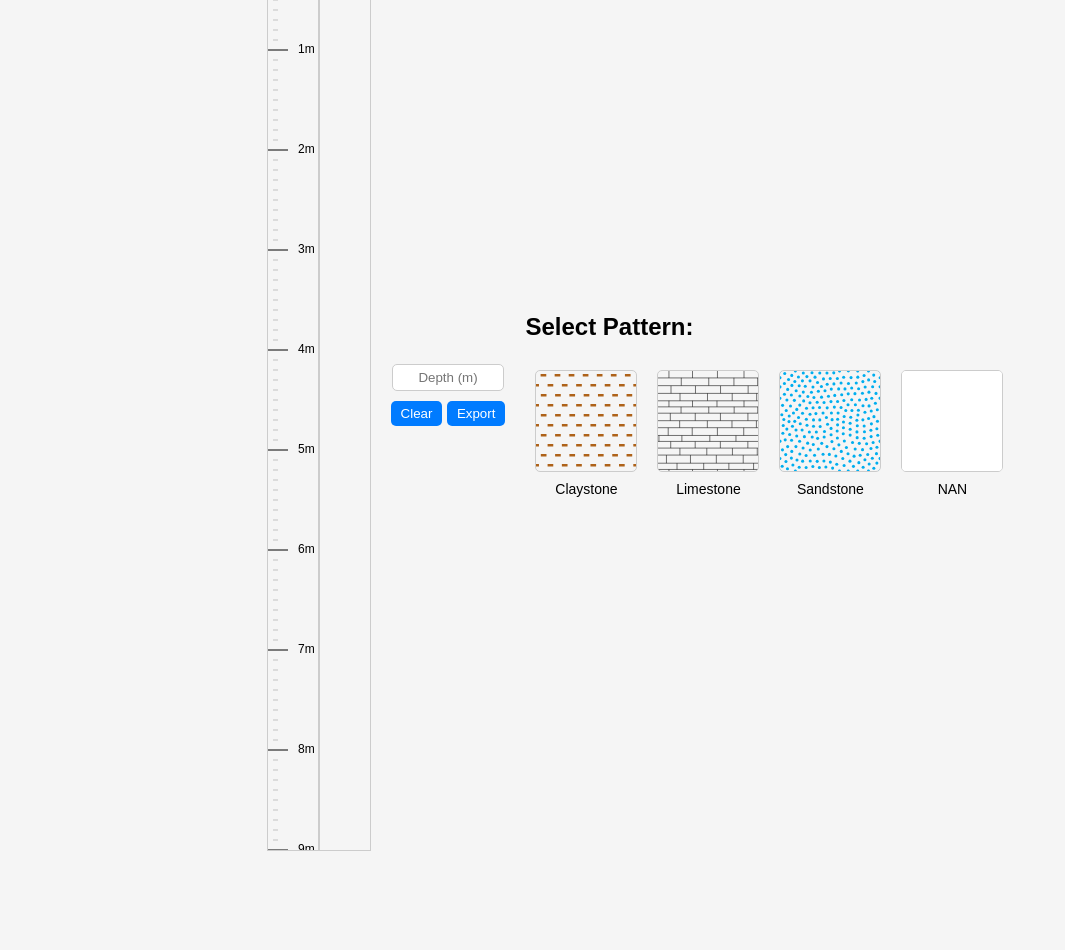
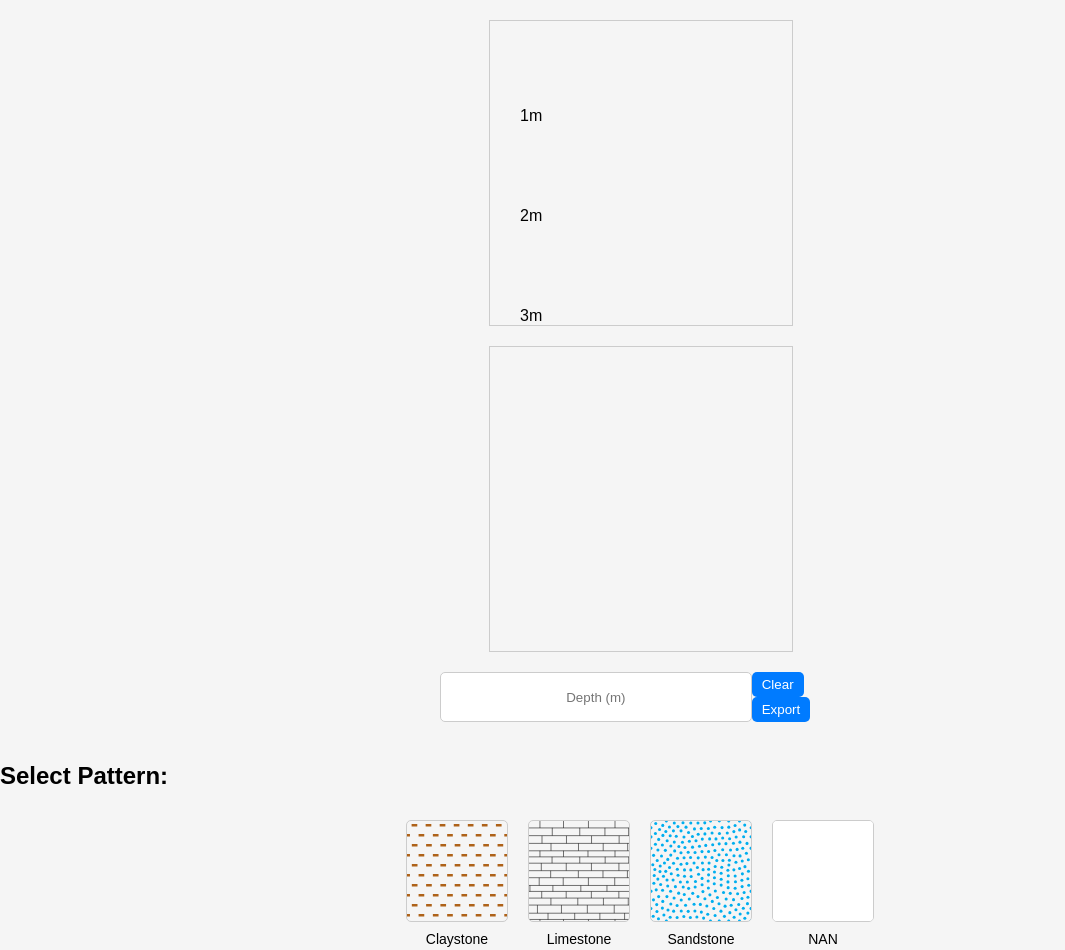
Before and after one commit to mikace23/Lithology, a plain HTML site: page index.html in a window 1280 px wide. Shown: the whole page, without its empty margins (0-1065 px from the left). Before the commit the page ends 851 px from the top, so only its background shows below. Drawn offline with Linux system fonts and the light colour scheme.

Commit message:
index.html

```diff
--- a/index.html
+++ b/index.html
@@ -9,75 +9,38 @@
       font-family: Arial, sans-serif;
       margin: 0;
       padding: 0;
-            display: flex;
-            justify-content: center;
-            align-items: center;
-            height: 100vh;
       background-color: #f5f5f5;
     }
-
     .app-container {
-            display: flex;
-            justify-content: center;
-            align-items: center;
-        }
-
-        #column-container {
-            display: flex;
-            margin-right: 20px;
-        }
-
-        #pattern-container,
-        #depth-container {
-            width: 50px;
-            height: 900px;
-            border: 1px solid #ccc;
-            position: relative;
-        }
-
-        #column,
-        #depth-column {
-            width: 100%;
-            height: 100%;
-            position: absolute;
-        }
-
-        .depth-tick {
-            stroke: #000;
-            stroke-width: 1;
-        }
-
-        .minor-depth-tick {
-            stroke: #888;
-            stroke-width: 0.5;
-        }
-
-        .depth-label {
-            font-size: 12px;
-            text-anchor: start;
-            dominant-baseline: middle;
-        }
-
-        .controls-container {
       display: flex;
       flex-direction: column;
       align-items: center;
+      padding: 20px;
     }
-
-        .depth-display-container {
-            margin-bottom: 10px;
+    #depth-container, #pattern-container {
+      width: 100%;
+      max-width: 400px;
+      margin-bottom: 20px;
+      border: 1px solid #ccc;
     }
-
+    #depth-column, #column {
+      width: 100%;
+      height: 300px;
+    }
+    .controls-container {
+      display: flex;
+      justify-content: space-between;
+      width: 100%;
+      max-width: 400px;
+    }
     #depth-display {
-            width: 100px;
+      width: calc(100% - 10px);
       padding: 5px;
       border: 1px solid #ccc;
       border-radius: 5px;
       text-align: center;
     }
-
     .buttons-container button {
-            margin-bottom: 10px;
       padding: 5px 10px;
       background-color: #007bff;
       color: #fff;
@@ -86,27 +49,19 @@
       cursor: pointer;
       transition: background-color 0.3s;
     }
-
     .buttons-container button:hover {
       background-color: #0056b3;
     }
-
-        #pattern-panel {
-            margin-left: 20px;
-        }
-
     #pattern-list {
       display: flex;
       flex-wrap: wrap;
       justify-content: center;
     }
-
     .pattern-item {
       margin: 10px;
       cursor: pointer;
       text-align: center;
     }
-
     .pattern-item img {
       width: 100px;
       height: auto;
@@ -114,7 +69,6 @@
       border-radius: 5px;
       margin-bottom: 5px;
     }
-
     .pattern-item span {
       display: block;
       font-size: 14px;
@@ -122,45 +76,23 @@
   </style>
 </head>
 <body>
-
 <div class="app-container">
   <div id="column-container">
     <div id="depth-container">
-            <svg id="depth-column" width="100%" height="100%">
-                <!-- Depth graduations will be added dynamically here -->
-            </svg>
+      <svg id="depth-column"></svg>
     </div>
     <div id="pattern-container">
-            <svg id="column" width="100%" height="100%">
-                <defs>
-                    <pattern id="claystonePattern" patternUnits="userSpaceOnUse" width="100" height="100">
-                        <image xlink:href="Claystone.svg" width="100" height="100" />
-                    </pattern>
-                    <pattern id="limestonePattern" patternUnits="userSpaceOnUse" width="100" height="100">
-                        <image xlink:href="Limestone.svg" width="100" height="100" />
-                    </pattern>
-                    <pattern id="sandstonePattern" patternUnits="userSpaceOnUse" width="100" height="100">
-                        <image xlink:href="Sandstone.svg" width="100" height="100" />
-                    </pattern>
-                    <pattern id="nanPattern" patternUnits="userSpaceOnUse" width="100" height="100">
-                        <rect width="100" height="100" fill="#fff" />
-                    </pattern>
-                </defs>
-                <rect width="100%" height="100%" fill="none"/>
-            </svg>
+      <svg id="column"></svg>
     </div>
   </div>
   <div class="controls-container">
-        <div class="depth-display-container">
     <input type="text" id="depth-display" placeholder="Depth (m)" readonly>
-        </div>
     <div class="buttons-container">
       <button id="clear-button">Clear</button>
       <button id="export-button">Export</button>
     </div>
   </div>
 </div>
-
 <div id="pattern-panel">
   <h2>Select Pattern:</h2>
   <div id="pattern-list">
@@ -182,7 +114,6 @@
     </div>
   </div>
 </div>
-
 <script>
   const patternItems = document.querySelectorAll('.pattern-item');
   const column = document.getElementById("column");
@@ -194,67 +125,50 @@
   let startY = 0;
   let selectedPattern = '';
   let filledRects = [];
-
-    // Event listener for pattern item click
   patternItems.forEach(item => {
     item.addEventListener('click', function() {
       selectedPattern = this.getAttribute('data-pattern');
     });
   });
-
   column.addEventListener("mousedown", function(event) {
     isMouseDown = true;
     startY = event.clientY - column.getBoundingClientRect().top;
     fillColumn(event);
     updateDepthDisplay(event);
   });
-
   document.addEventListener("mouseup", function() {
     isMouseDown = false;
   });
-
   column.addEventListener("mousemove", function(event) {
     if (isMouseDown) {
       fillColumn(event);
       updateDepthDisplay(event);
     }
   });
-
   exportButton.addEventListener("click", function() {
     exportDepthIntervals();
   });
-
   clearButton.addEventListener("click", function() {
     clearColumn();
   });
-
   function fillColumn(event) {
     const mouseY = event.clientY - column.getBoundingClientRect().top;
-
     const rect = document.createElementNS("http://www.w3.org/2000/svg", "rect");
     rect.setAttribute("x", "0");
     rect.setAttribute("y", Math.min(startY, mouseY));
     rect.setAttribute("width", "100%");
     rect.setAttribute("height", Math.abs(mouseY - startY));
     rect.setAttribute("fill", `url(#${selectedPattern.toLowerCase()}Pattern)`);
-
-        const newRects = [rect]; // Store new rects to be added
-
-        // Store the overlapped parts of existing rects to be replaced
+    const newRects = [rect];
     const overlappingRects = [];
-
-        // Find the overlapped parts of existing rects and store them for replacement
     filledRects.forEach(existingRect => {
       const existingRectY = parseFloat(existingRect.getAttribute("y"));
       const existingRectHeight = parseFloat(existingRect.getAttribute("height"));
       const existingRectBottom = existingRectY + existingRectHeight;
-
       if (startY < existingRectBottom && mouseY > existingRectY) {
         const overlapTop = Math.max(startY, existingRectY);
         const overlapBottom = Math.min(mouseY, existingRectBottom);
         const overlapHeight = overlapBottom - overlapTop;
-
-                // Create new rect for the overlapped part with new pattern
         const overlapRect = document.createElementNS("http://www.w3.org/2000/svg", "rect");
         overlapRect.setAttribute("x", "0");
         overlapRect.setAttribute("y", overlapTop);
@@ -262,53 +176,40 @@
         overlapRect.setAttribute("height", overlapHeight);
         overlapRect.setAttribute("fill", `url(#${selectedPattern.toLowerCase()}Pattern)`);
         newRects.push(overlapRect);
-
-                // Store the existing rect to be replaced
         overlappingRects.push(existingRect);
       }
     });
-
-        // Remove the overlapping parts of existing rects
     overlappingRects.forEach(rect => {
       column.removeChild(rect);
       filledRects.splice(filledRects.indexOf(rect), 1);
     });
-
-        // Append new rects
     newRects.forEach(newRect => {
       column.appendChild(newRect);
       filledRects.push(newRect);
     });
 
-        startY = mouseY; // Update startY for continuous filling
+    startY = mouseY;
   }
-
   function updateDepthDisplay(event) {
     const depth = event.clientY - column.getBoundingClientRect().top;
     depthDisplay.value = `${(depth / 100).toFixed(2)}m`;
   }
-
   function exportDepthIntervals() {
     const depthIntervals = [];
     let currentPattern = null;
     let currentStart = null;
     let currentEnd = null;
-
-        // Sort filled rectangles based on their y-coordinates
     filledRects.sort((a, b) => {
       const rectAY = parseFloat(a.getAttribute("y"));
       const rectBY = parseFloat(b.getAttribute("y"));
       return rectAY - rectBY;
     });
-
     filledRects.forEach(rect => {
       const rectY = parseFloat(rect.getAttribute("y"));
       const rectHeight = parseFloat(rect.getAttribute("height"));
       const pattern = rect.getAttribute("fill").split("#")[1].replace("Pattern", "");
-
       if (pattern === "NAN") {
         if (currentPattern !== null) {
-                    // Adjust start and end depths if they are out of range
           const startDepth = Math.max(currentStart / 100, 0).toFixed(2);
           const endDepth = Math.min(currentEnd / 100, 9).toFixed(2);
           depthIntervals.push(`From ${startDepth}m to ${endDepth}m ${currentPattern}`);
@@ -317,7 +218,6 @@
       } else {
         if (pattern !== currentPattern) {
           if (currentPattern !== null) {
-                        // Adjust start and end depths if they are out of range
             const startDepth = Math.max(currentStart / 100, 0).toFixed(2);
             const endDepth = Math.min(currentEnd / 100, 9).toFixed(2);
             depthIntervals.push(`From ${startDepth}m to ${endDepth}m ${currentPattern}`);
@@ -328,59 +228,45 @@
         currentEnd = rectY + rectHeight;
       }
     });
-
-        // Push the last interval if it exists
     if (currentPattern !== null) {
-            // Adjust start and end depths if they are out of range
       const startDepth = Math.max(currentStart / 100, 0).toFixed(2);
       const endDepth = Math.min(currentEnd / 100, 9).toFixed(2);
       depthIntervals.push(`From ${startDepth}m to ${endDepth}m ${currentPattern}`);
     }
-
-        // Check if there are no filled intervals and add a NAN interval covering the entire depth range
     if (depthIntervals.length === 0) {
       depthIntervals.push("From 0.00m to 9.00m NAN");
     }
-
     alert(depthIntervals.join("\n"));
   }
-
   function clearColumn() {
     filledRects.forEach(rect => {
       column.removeChild(rect);
     });
     filledRects = [];
   }
-
-    // Function to create depth graduations and labels
   function createDepthGraduations() {
     const depthContainer = document.getElementById("depth-container");
     const depthColumn = document.getElementById("depth-column");
-
-        for (let i = 0; i <= 90; i++) { // Changed to 90 to include minor ticks
-            const depth = i * 10; // Convert meter to pixels
+    for (let i = 0; i <= 90; i++) {
+      const depth = i * 10;
       const line = document.createElementNS("http://www.w3.org/2000/svg", "line");
-            line.setAttribute("x1", i % 10 === 0 ? "0" : "5"); // Use "5" for minor ticks
+      line.setAttribute("x1", i % 10 === 0 ? "0" : "5");
       line.setAttribute("y1", depth);
-            line.setAttribute("x2", i % 10 === 0 ? "20" : "10"); // Use "10" for minor ticks
+      line.setAttribute("x2", i % 10 === 0 ? "20" : "10");
       line.setAttribute("y2", depth);
-            line.classList.add(i % 10 === 0 ? "depth-tick" : "minor-depth-tick"); // Check if it's a major or minor tick
+      line.classList.add(i % 10 === 0 ? "depth-tick" : "minor-depth-tick");
       depthColumn.appendChild(line);
-
-            if (i % 10 === 0) { // Add labels for major ticks
+      if (i % 10 === 0) {
         const label = document.createElementNS("http://www.w3.org/2000/svg", "text");
         label.setAttribute("x", "30");
         label.setAttribute("y", depth);
-                label.textContent = `${i / 10}m`; // Divide by 10 to show major labels every 1m
+        label.textContent = `${i / 10}m`;
         label.classList.add("depth-label");
         depthColumn.appendChild(label);
       }
     }
   }
-
-    // Call the function to create depth graduations and labels
   createDepthGraduations();
 </script>
-
 </body>
 </html>
```
Lines whose indentation alone changed are shown as unchanged.
